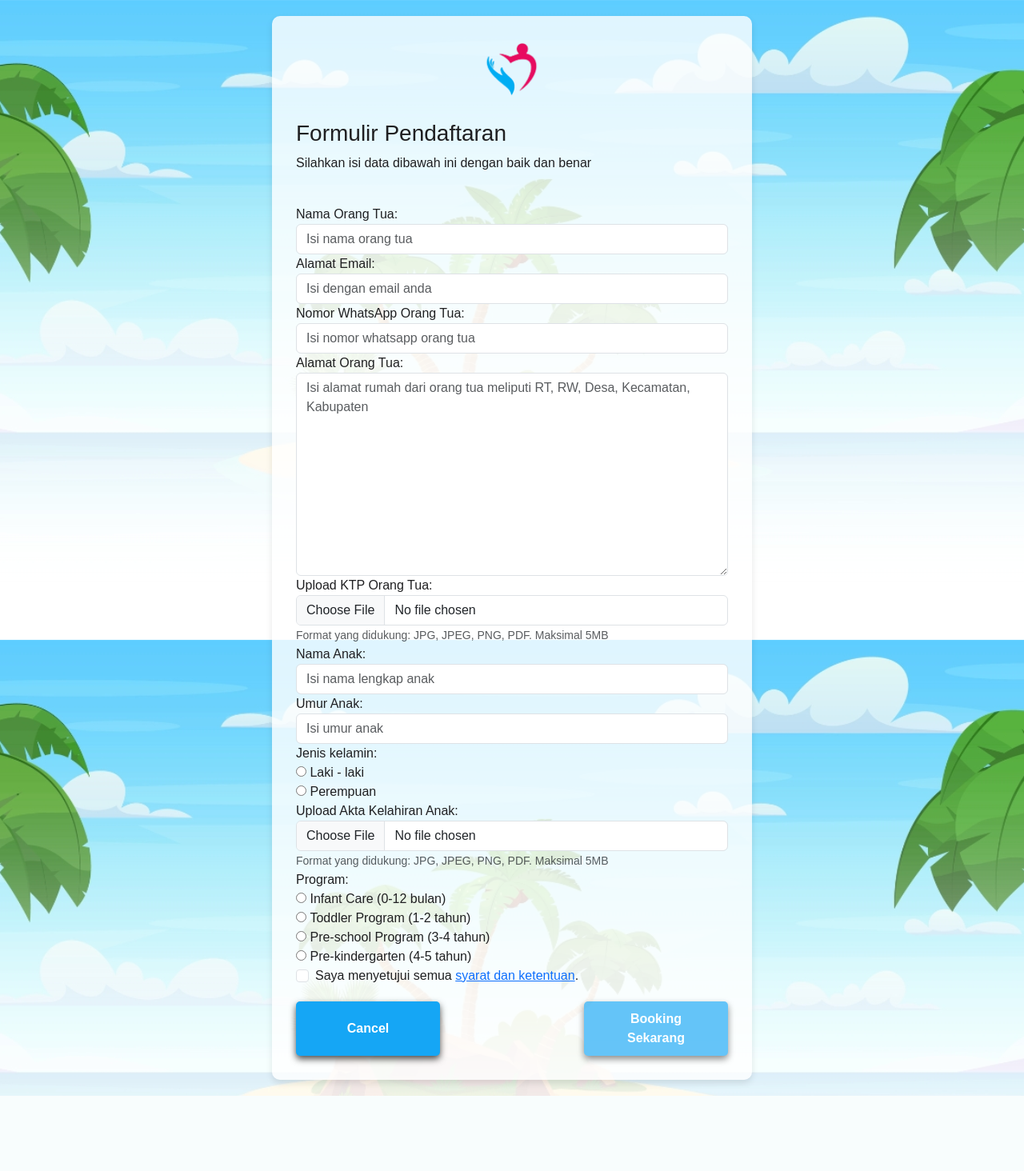
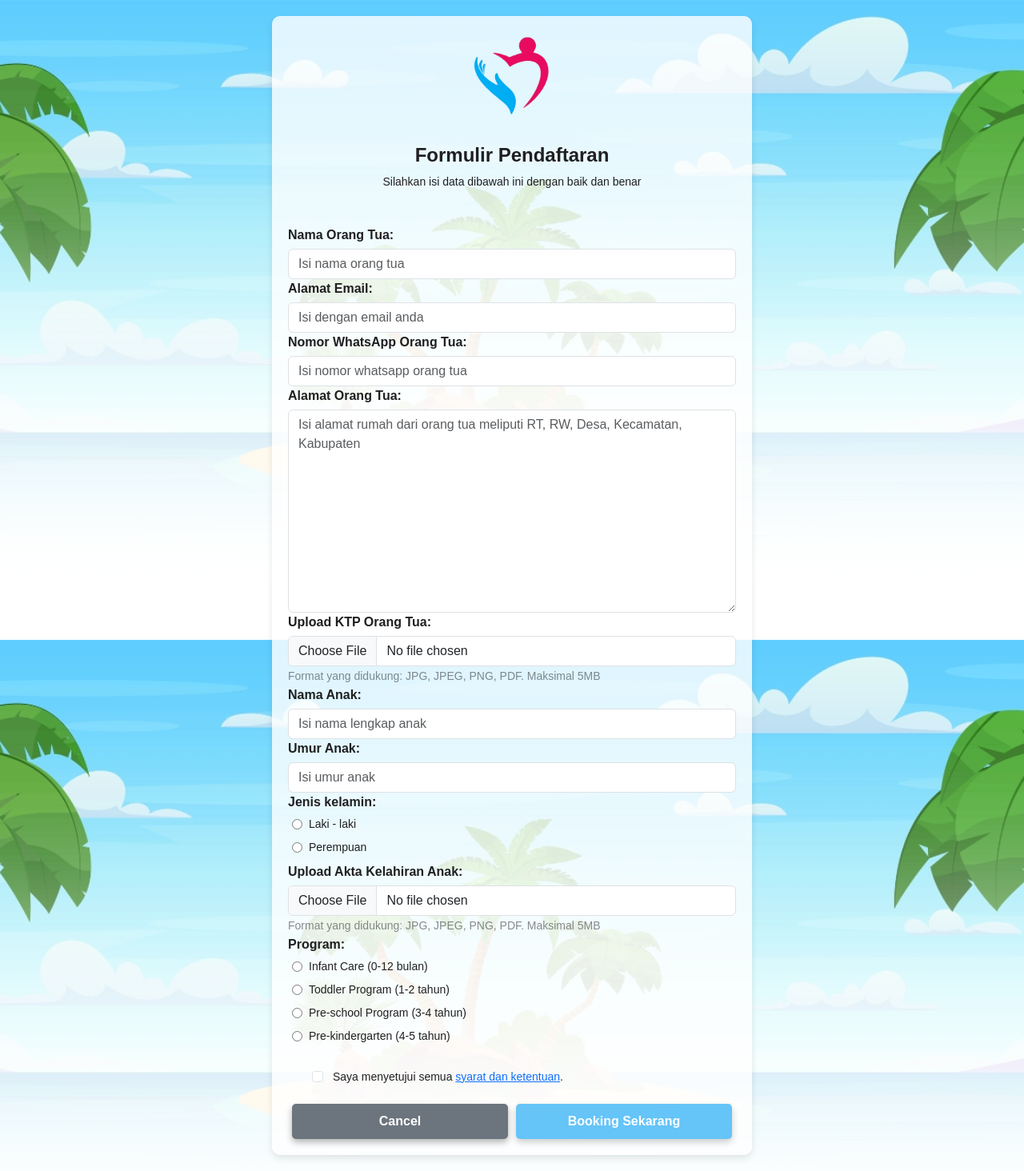
Before and after one commit to bantengmerah6751/KELOMPOK13_BE, a Django app: page /pendaftaran/ in a window 1280 px wide. Shown: the whole page at 80% size. Before the commit the page ends 1370 px from the top, so only its background shows below. Run offline with Django 5.2, Linux system fonts and the light colour scheme; some libraries are stand-ins or nearby versions.

Commit message:
Update booking-style.css

```diff
--- a/kelompok13/funeducare/static/css/booking-style.css
+++ b/kelompok13/funeducare/static/css/booking-style.css
@@ -3,52 +3,108 @@
   --text-color1: #1f1f21;
   --text-color2: #fff;
   --main-color: #15a6f5;
-  --bg-opacity: #fffefa;
-  --big-font: 3rem;
-  --title-font: 40px;
-  --p-font: 1rem;
+  --bg-opacity: rgba(255, 255, 255, 0.8);
+  --font-big: 1.5rem;
+  --font-medium: 1rem;
+  --font-small: 0.875rem;
 }
 
 * {
+  margin: 0;
   padding: 0;
-  margin: 0;
   box-sizing: border-box;
   font-family: "Poppins", sans-serif;
   scroll-behavior: smooth;
-  text-decoration: none;
-  list-style: none;
 }
-/* Gambar background */
+
 body {
   background: url("../images/h-bg-1.jpg") no-repeat center center fixed;
   background-size: cover;
   color: var(--text-color1);
 }
 
-.content-1 {
+.container {
   position: relative;
-  background: rgba(
-    255,
-    255,
-    255,
-    0.8
-  ); /* Latar belakang transparan untuk konten */
-  padding: 30px;
+  background: var(--bg-opacity);
+  padding: 20px;
   border-radius: 10px;
   box-shadow: 0 4px 8px rgba(0, 0, 0, 0.1);
-  margin-top: 20px;
-  width: 90%; /* Lebar konten responsif */
-  max-width: 600px; /* Lebar maksimum konten */
-  margin: 20px auto; /* Margin untuk pusat konten */
+  width: 90%;
+  max-width: 600px;
+  margin: 20px auto;
 }
 
 .form-logo {
   display: block;
-  margin: 0 auto;
-  width: 20%; /* Ukuran logo responsif */
-  max-width: 100px; /* Lebar maksimum logo */
+  margin: 0 auto 20px;
+  width: 100px;
   height: auto;
+}
+
+.judul {
+  font-size: var(--font-big);
+  font-weight: bold;
+  text-align: center;
+  color: var(--text-color1);
+}
+
+.keterangan {
+  font-size: var(--font-small);
+  text-align: center;
+  color: var(--text-color1);
   margin-bottom: 20px;
+}
+
+.form-group label {
+  font-size: var(--font-medium);
+  font-weight:bold ;
+  margin-bottom: 5px;
+  display: block;
+}
+
+.form-group-input {
+  display: flex;
+  align-items: center;
+  margin-bottom: 8px;
+  padding-left: 5px;
+}
+
+.form-group-input input[type="radio"] {
+  margin-right: 8px;
+  cursor: pointer;
+}
+
+.form-group-input label {
+  margin: 0;
+  font-size: var(--font-small);
+  font-weight: normal;
+  cursor: pointer;
+  display: inline-block;
+}
+
+.form-text.text-muted {
+  font-size: var(--font-small);
+  color: var(--text-color1);
+  opacity: 0.7;
+  margin-top: 5px;
+}
+
+.form-check {
+  display: flex;
+  margin: 30px;
+  font-size: var(--font-small);
+  gap: 4px;
+}
+
+.form-check-input {
+  margin-right: 8px;
+  cursor: pointer;
+}
+
+.form-check-label {
+  margin: 0;
+  cursor: pointer;
+  font-weight: normal;
 }
 
 .button-group {
@@ -58,52 +114,56 @@ body {
 }
 
 .button-group .btn {
-  padding: 10px 20px;
-  width: 180px;
-  color: var(--bg-color);
-  background-color: var(--main-color);
+  flex: 1;
+  margin: 0 5px;
+  padding: 10px 15px;
+  color: var(--text-color2);
   border: none;
   border-radius: 5px;
-  text-decoration: none;
-  font-size: 16px;
-  font-weight: 600;
+  font-size: var(--font-medium);
+  font-weight: bold;
   cursor: pointer;
-  box-shadow: 0 4px 8px rgba(0, 0, 0, 0.7);
-  transition: all 0.3s ease;
+  box-shadow: 0 4px 8px rgba(0, 0, 0, 0.3);
+  transition: background-color 0.3s ease;
 }
 
-.button-group .btn:hover {
-  background-color: #0e87c2;
-  box-shadow: 0 6px 12px rgba(0, 0, 0, 0.9);
+/* Updated styling for the cancel button */
+.button-group .btn-secondary {
+  background-color: #6c757d;
 }
 
-label {
-  font-size: var(--p-font);
+.button-group .btn-secondary:hover {
+  background-color: #5a6268;
 }
 
-legend {
-  font-size: var(--title-font);
+/* Styling for the primary button */
+.button-group .btn-primary {
+  background-color: var(--main-color);
 }
 
-h1 {
-  font-size: var(--big-font);
+.button-group .btn-primary:hover {
+  background-color: #0e87c2;
+}
+
+.form-text.text-muted {
+  font-size: var(--font-small);
+  color: var(--text-color1);
+  opacity: 0.7;
+  margin-top: 5px;
 }
 
 @media (min-width: 768px) {
-  .form-logo {
-    width: 80px; /* Ukuran logo pada layar besar */
+  .container {
+    width: 50%;
   }
 
-  .content-1 {
-    width: 50%; /* Lebar konten pada layar besar */
+  .form-logo {
+    width: 120px;
   }
 }
 
 @media (max-width: 768px) {
-  .content-1 {
-    width: 80%; /* Memperlebar form pada layar kecil */
-  }
   .form-logo {
-    width: 50px; /* Mengurangi ukuran logo pada layar kecil */
+    width: 80px;
   }
 }
```
